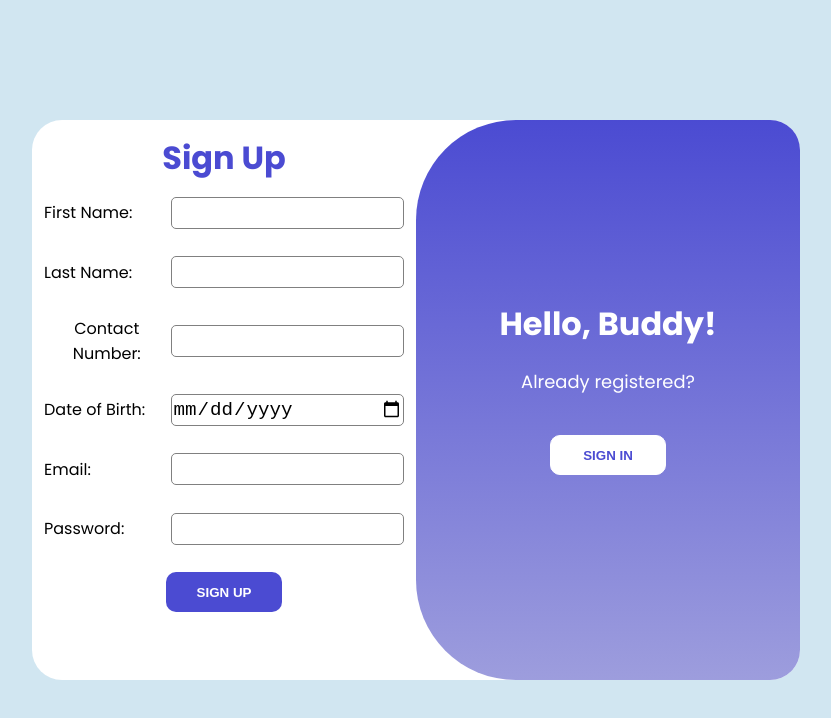
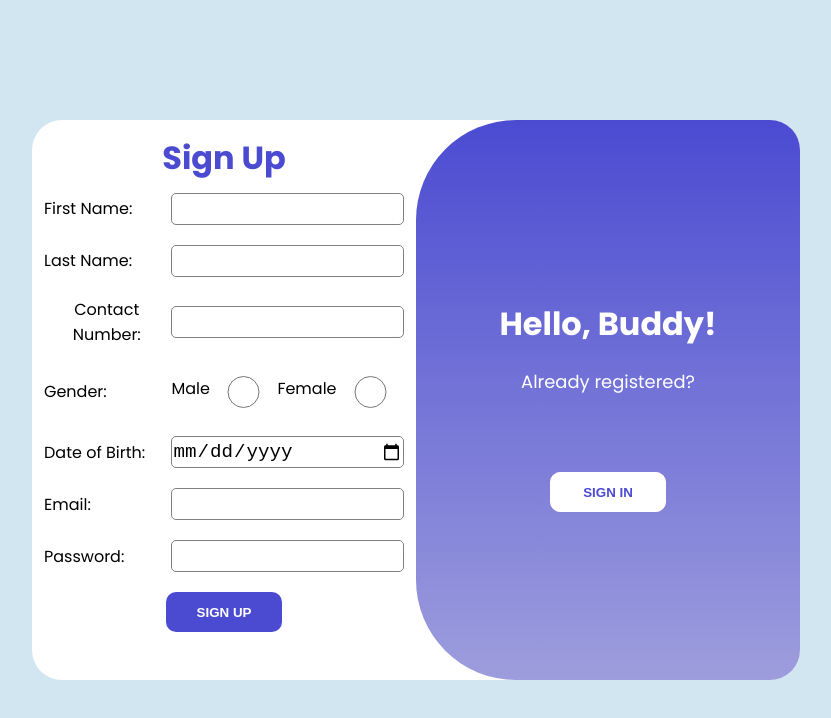
Before and after one commit to Jayesh-Sapkale/BuildEase, a plain HTML site: page index.html in a window 1280 px wide. Both pictures are taken after a click on the button "SIGN UP". Shown: the whole page, without its empty margins (224-1055 px from the left). Drawn offline with Linux system fonts and the light colour scheme.

Commit message:
added radio button in the signup form

```diff
--- a/index.html
+++ b/index.html
@@ -88,6 +88,16 @@
                         </tr>
                         <tr>
                             <td>
+                                <label for="gender">Gender: </label>
+                            </td>
+                            <td id="gender">
+                                <label for="gender">Male</label> <input type="radio" id="male" name="gender" required>
+                                <label for="gender">Female</label> <input type="radio" id="female" name="gender"
+                                    required>
+                            </td>
+                        </tr>
+                        <tr>
+                            <td>
                                 <label for="dateOfBirth">Date of Birth: </label>
                             </td>
                             <td>
--- a/script.js
+++ b/script.js
@@ -9,7 +9,7 @@ $(document).ready(function () {
             $("#signInContainer").fadeOut(500)
             setTimeout(() => {
                 $("#signUpContainer").slideToggle(1000)
-            }, 1000);
+            }, 500);
             $("#rightContainerText p").text("Already registered?")
             $("#rightContainer button").text("SIGN IN")
             count++;
@@ -18,7 +18,7 @@ $(document).ready(function () {
             $("#signUpContainer").fadeOut(500)
             setTimeout(() => {
                 $("#signInContainer").slideToggle(1000)
-            }, 1000);
+            }, 500);
             $("#rightContainerText p").text("Register with your personal details to use all of site features")
             $("#rightContainer button").text("SIGN UP")
             count = 0;
--- a/style.css
+++ b/style.css
@@ -49,6 +49,11 @@ body {
     color: white;
 }
 
+#rightContainerText P {
+    height: 8vh;
+}
+
+
 #rightContainerText {
     height: 50%;
     width: 90%;
@@ -64,6 +69,7 @@ body {
     background: white;
     border: 1px solid white;
     color: rgb(75, 75, 210);
+    animation: none;
 
 
 }
@@ -170,6 +176,7 @@ body {
     justify-content: center;
     align-items: center;
     text-align: center;
+
 }
 
 #signUpInputs {
@@ -179,7 +186,7 @@ body {
 }
 
 #signUpInputs table * {
-    margin: 1vw 0;
+    margin: 0.7vw 0;
 }
 
 #signUpInputs table input {
@@ -200,8 +207,47 @@ body {
     background-color: rgb(75, 75, 210);
 }
 
+.button:active {
+    animation: shake 0.5s;
+    animation-iteration-count: infinite;
+}
+
 
 
 .hidden {
     display: none;
 }
+
+#signUpContainer #gender {
+    display: flex;
+    justify-content: space-evenly;
+
+}
+
+#signUpContainer #gender input {
+    font-size: 0.5rem;
+    cursor: pointer;
+
+}
+
+@keyframes shake {
+    0% {
+        translate: 2px;
+    }
+
+    25% {
+        translate: -2px;
+    }
+
+    50% {
+        translate: 2px;
+    }
+
+    75% {
+        translate: -2px;
+    }
+
+    100% {
+        translate: 2px;
+    }
+}
```
